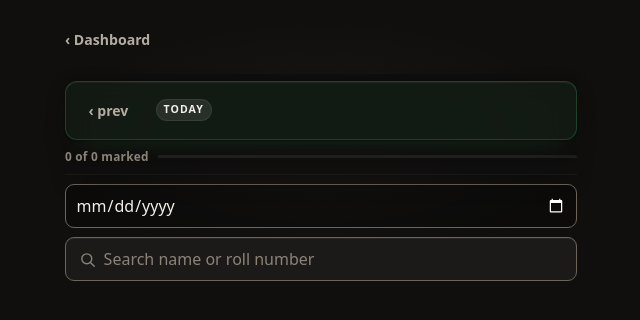
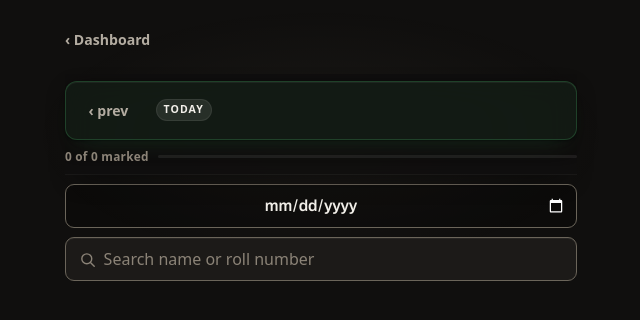
Before and after one commit to M-Aadarsh-Patel/Sahithi-app, a FastAPI app: template templates/entries.html in a window 1280 px wide. Shown: the top 320 px of the page, without its empty margins (319-959 px from the left). Run offline with FastAPI, Linux system fonts and the light colour scheme; the template is opened without the code that fills it, so the values that code supplies are empty; parts of the project's set-up code (start-up, migrations or seed data) failed here and were passed over.

Commit message:
centred the date in the picker and set it in the page's own face
The picker was the one field on the screen still rendering in the browser's
default: the value sat hard left in a full-width box, in system-ui at weight
400, directly under a date bar set in Archivo 700. It read as an unstyled
control rather than as part of the page.

text-align on the element is what centres it on the desktop. iOS draws the
value in ::-webkit-date-and-time-value instead, where text-align on the element
never reaches — that rule was already there holding the value left, so it flips
to center too. Its margin stays zeroed: iOS gives the pseudo-element a margin of
its own, and centring inside a box that is already inset lands the text
off-centre in the field you actually see.

The face is var(--font-heading), the same Archivo the date bar's own date and
the dashboard headings use, at weight 600 to match the prev/next links. The size
is left at the inherited 16px — the field's floor before iOS zooms on focus, and
small enough that it cannot compete with the 1.75rem date above it.

Scoped to the one control: verified across all 123 elements on the page that
#picker is the only one whose computed font or alignment changed.

Co-Authored-By: Claude Opus 5 <noreply@anthropic.com>
Claude-Session: https://claude.ai/code/session_01QdAbG6ggJ2pgaiU11fQq2V

```diff
--- a/templates/entries.html
+++ b/templates/entries.html
@@ -142,6 +142,20 @@
     margin: 0 0 .6rem;
     border: 1px solid var(--line-strong); border-radius: var(--radius-sm);
     background: rgba(0, 0, 0, .25); color: var(--ink);
+    /* The date is the one value on this field, so it sits in the middle of it
+       rather than hanging off the left edge. This is what centres it on the
+       desktop, where the value is laid out by the element itself; iOS needs the
+       pseudo-element below as well. */
+    text-align: center;
+    /* The same face the date bar's own date is set in, so the two readings of
+       the day on this screen are typographically one thing rather than a
+       heading and a leftover browser default. Weight 600 and the tighter
+       tracking match the links in the bar above; the size is left at the
+       inherited 16px, which is both the field's floor for iOS and small enough
+       that it cannot compete with the 1.75rem date it sits under. */
+    font-family: var(--font-heading);
+    font-weight: 600;
+    letter-spacing: -.01em;
     font-variant-numeric: tabular-nums;
     /* The actual fix for the right edge running past every other field on iOS.
        box-sizing and max-width above were the first attempt and they are not
@@ -157,12 +171,13 @@
     -webkit-appearance: none;
     appearance: none;
   }
-  /* iOS renders the value in this pseudo-element, gives it a margin of its own
-     and centres it — which is why the date sat mid-field on the phone and hard
-     left on the desktop. Zeroed and set left so the picker reads the same as the
-     search box under it on both. */
+  /* iOS renders the value in this pseudo-element rather than in the element
+     itself, so text-align above does not reach it — this is the rule that
+     actually centres the date on the phone. The margin stays zeroed: iOS gives
+     the pseudo-element a margin of its own, and centring inside a box that is
+     already inset lands the text off-centre in the field it is drawn in. */
   #picker::-webkit-date-and-time-value {
-    text-align: left;
+    text-align: center;
     margin: 0;
   }
 
```
